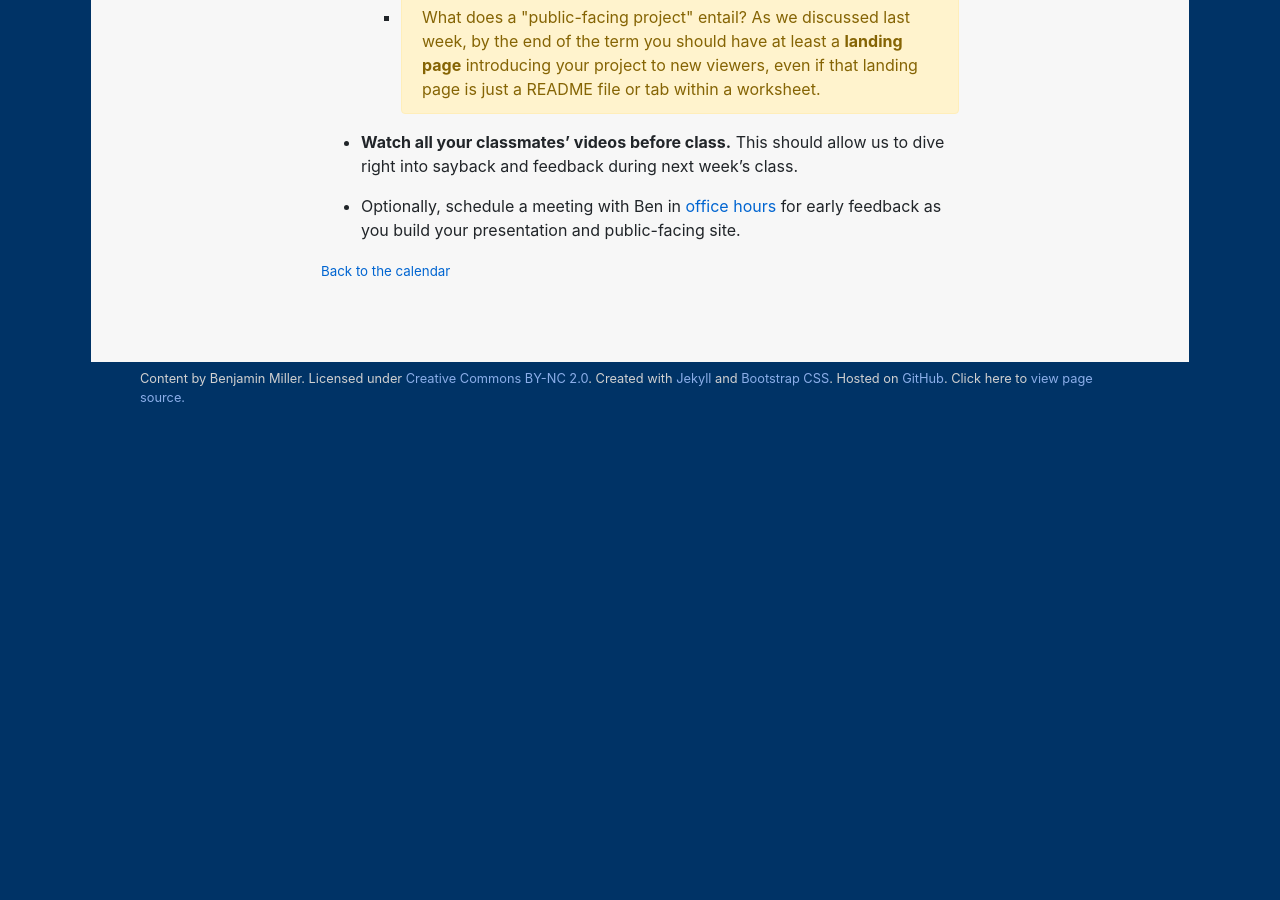
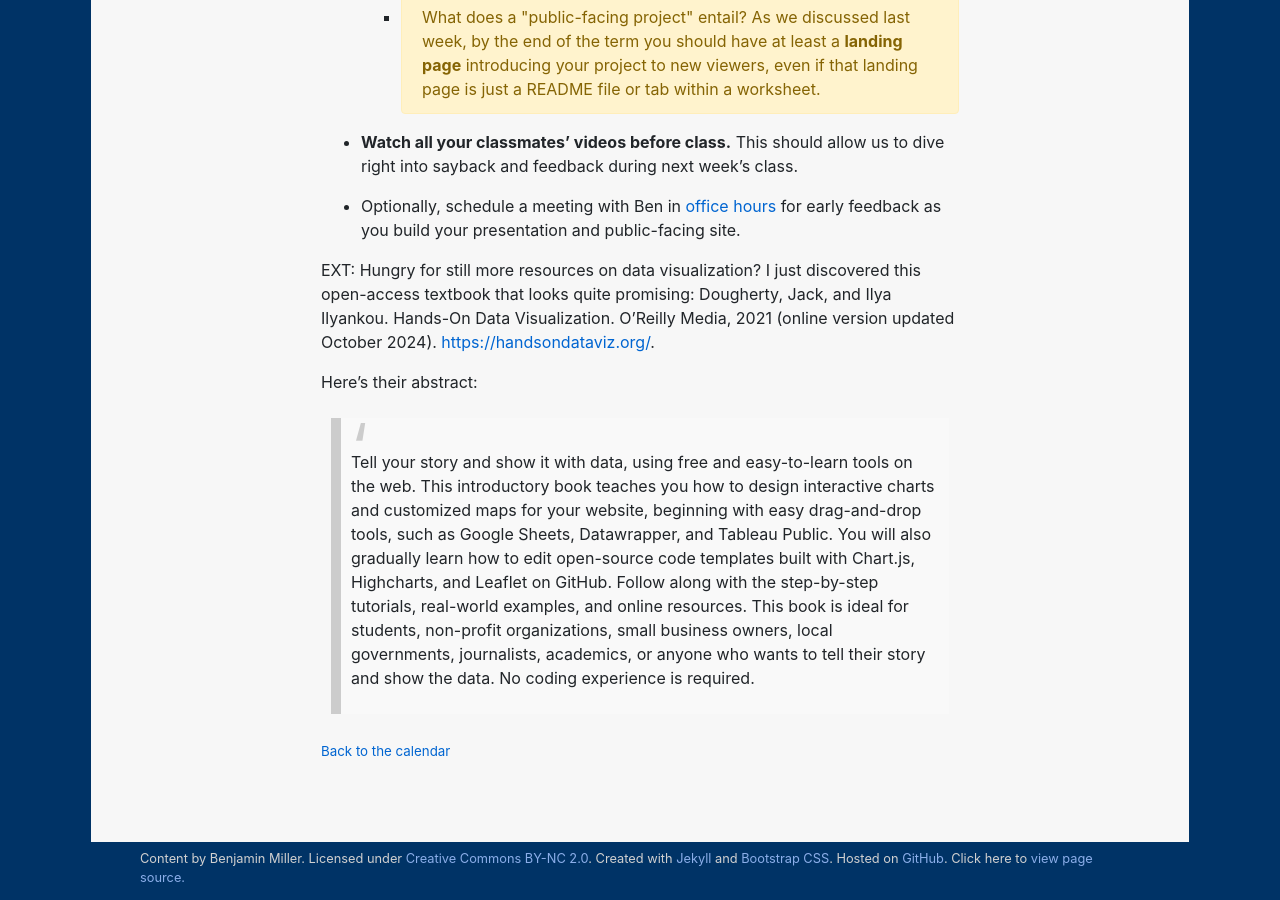
Before and after one commit to benmiller314/dsam2024fall, a Jekyll site: the page built from plans/week-12.md, in a window 1280 px wide and 900 px high, scrolled down 5441 px. Built offline with Jekyll 4.4.1, drawn with Linux system fonts in a browser that asks for light colours; our own code applies the rules of GitHub Pages for plain Markdown files; before the commit the page ends 5864 px from its top, so only the background shows below that.

Commit message:
add link to handsondataviz.org

```diff
--- a/plans/week-12.md
+++ b/plans/week-12.md
@@ -258,3 +258,8 @@ Feeling good on all the above? Use the remaining time to work on your project.
 * **Watch all your classmates' videos before class.** This should allow us to dive right into sayback and feedback during next week's class.
 
 * Optionally, schedule a meeting with Ben in [office hours](office) for early feedback as you build your presentation and public-facing site.
+
+EXT: Hungry for still more resources on data visualization? I just discovered this open-access textbook that looks quite promising: Dougherty, Jack, and Ilya Ilyankou. Hands-On Data Visualization. O’Reilly Media, 2021 (online version updated October 2024). [https://handsondataviz.org/](https://handsondataviz.org/).
+
+Here's their abstract:
+> Tell your story and show it with data, using free and easy-to-learn tools on the web. This introductory book teaches you how to design interactive charts and customized maps for your website, beginning with easy drag-and-drop tools, such as Google Sheets, Datawrapper, and Tableau Public. You will also gradually learn how to edit open-source code templates built with Chart.js, Highcharts, and Leaflet on GitHub. Follow along with the step-by-step tutorials, real-world examples, and online resources. This book is ideal for students, non-profit organizations, small business owners, local governments, journalists, academics, or anyone who wants to tell their story and show the data. No coding experience is required.
```
